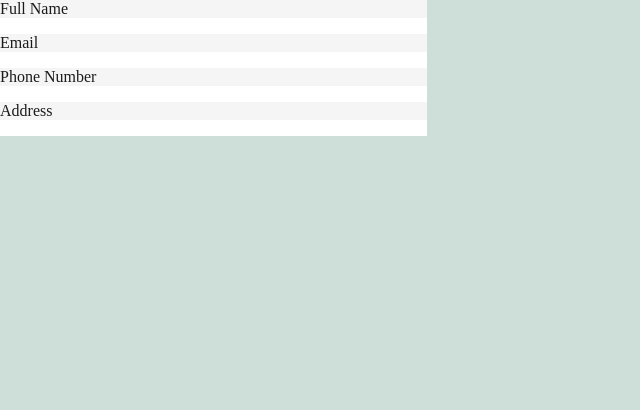
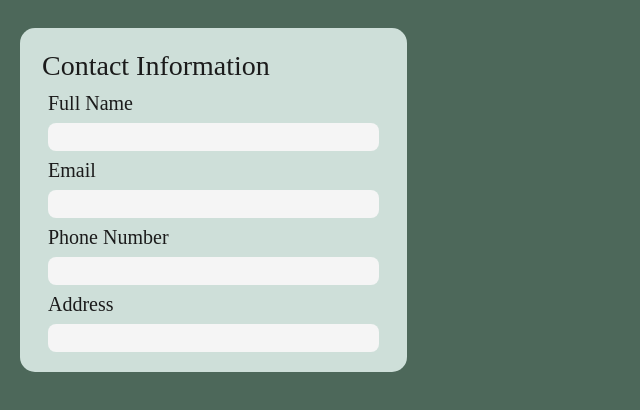
Before and after one commit to MellowMeh/odin-resume-generator, a React (Vite) app: page / in a window 1280 px wide. Shown: the top 410 px of the page, without its empty margins (0-640 px from the left). Built offline with nearby package versions, Linux system fonts and the light colour scheme.

Commit message:
Add contact information form

```diff
--- a/src/ContactInformationForm.jsx
+++ b/src/ContactInformationForm.jsx
@@ -11,6 +11,7 @@ export function ContactInformationForm() {
   return (
     <form className="contact-information-form">
       <div className="sidebar-container">
+        <h1 className="header">Contact Information</h1>
         <label htmlFor="name-form">Full Name</label>
         <input
           value={contactInformation.name}
--- a/src/style.css
+++ b/src/style.css
@@ -12,12 +12,11 @@ Azure - CEDFD9
   padding: 0px;
   border: none;
   list-style-type: none;
-  font-family: var(--default-font-family);
   font-weight: 200;
 }
 
 #root {
-  background-color: #CEDFD9;
+  background-color: #4D685A;
   color: #1b1b1b;
   width: 100svw;
   height: 100svh;
@@ -31,12 +30,43 @@ Azure - CEDFD9
   grid-template-rows: 2fr 1fr 1fr;
 }
 
-.sidebar-container {
-  background-color: whitesmoke;
+.contact-information-form {
   display: flex;
-  flex-direction: column;
+  justify-content: center;
+  align-items: center;
 }
 
+.sidebar-container {
+  background-color: #CEDFD9;
+  display: flex;
+  flex-grow: 1;
+  flex-direction: column;
+  justify-content: center;
+  margin: 20px;
+  padding: 12px;
+  border-radius: 15px;
+}
+
+.header {
+  font-size: 28px;
+  margin: 10px;
+}
+
+label {
+  font-size: 20px;
+  margin-left: 16px;
+}
+
+input {
+  height: 28px;
+  font-size: 16px;
+  margin: 8px;
+  margin-left: 16px;
+  margin-right: 16px;
+  padding: 8px;
+  border-radius: 8px;
+  background-color: whitesmoke;
+}
 .resume {
   display: flex;
   flex-direction: column;
```
